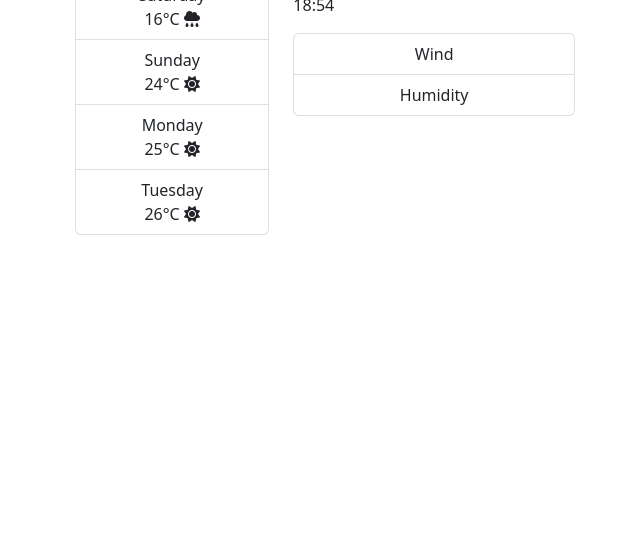
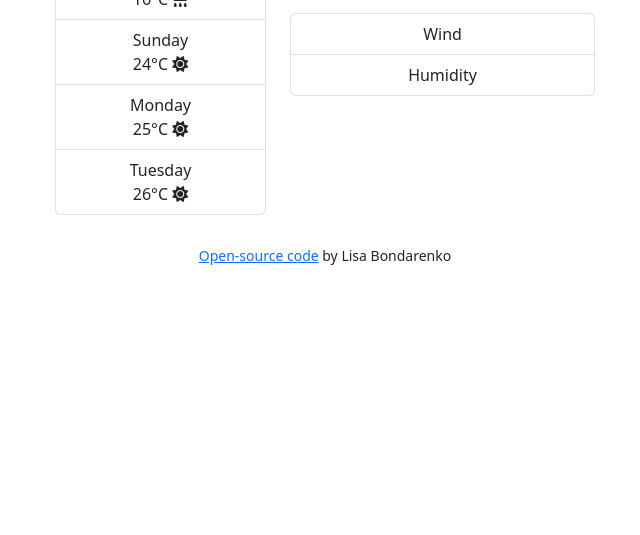
Before and after one commit to Lisa-Bond/weather-app-shecodes, a plain HTML site: page index.html in a window 1280 px wide. Shown: the part 265-800 px from the top of the page, without its empty margins (315-955 px from the left). Drawn offline with nearby package versions, Linux system fonts and the light colour scheme; no server answers.

Commit message:
GitHub link added

```diff
--- a/index.html
+++ b/index.html
@@ -62,7 +62,10 @@
             </div>
           </div>
        </div>
-    </div>
-  <script src="src/script.js"></script>
+    <footer>
+    <a href="https://github.com/Lisa-Bond/weather-app-shecodes" target="_blank" class="community">Open-source code</a> by Lisa Bondarenko
+  </footer>
+      </div>
+    <script src="src/script.js"></script>
   </body>
 </html>
--- a/src/styles.css
+++ b/src/styles.css
@@ -14,10 +14,14 @@ p {
 button {
   margin: 10px;
 }
+footer {
+  text-align: center;
+  font-size: 14px;
+}
 .container {
   max-width: 600px;
   margin: 0 auto;
-  padding: 30px;
+  padding: 10px;
 }
 .row {
   padding: 20px;
```
